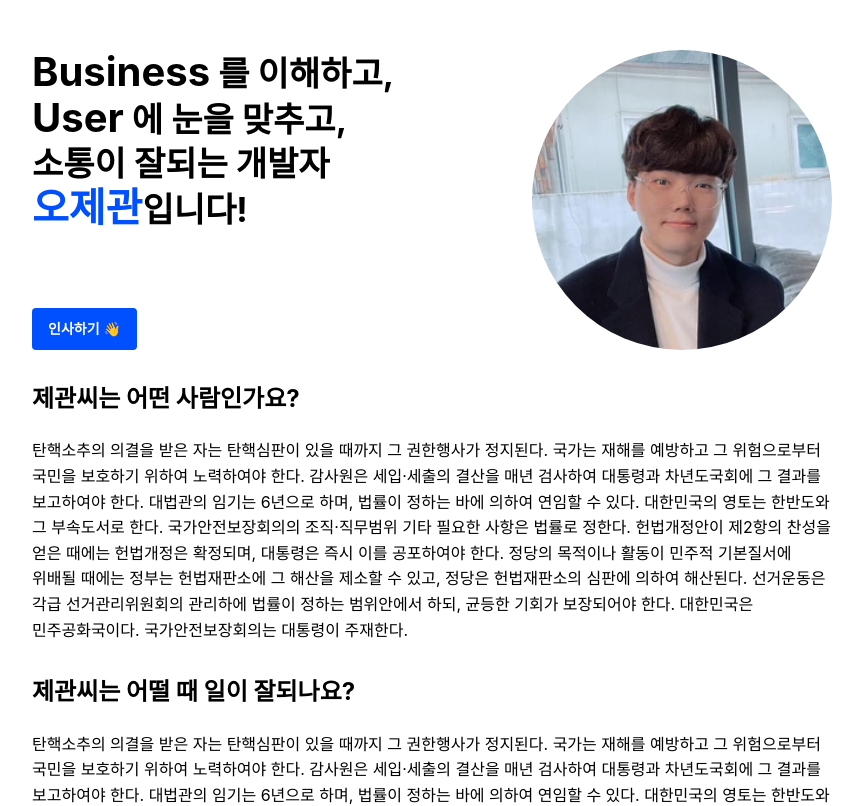
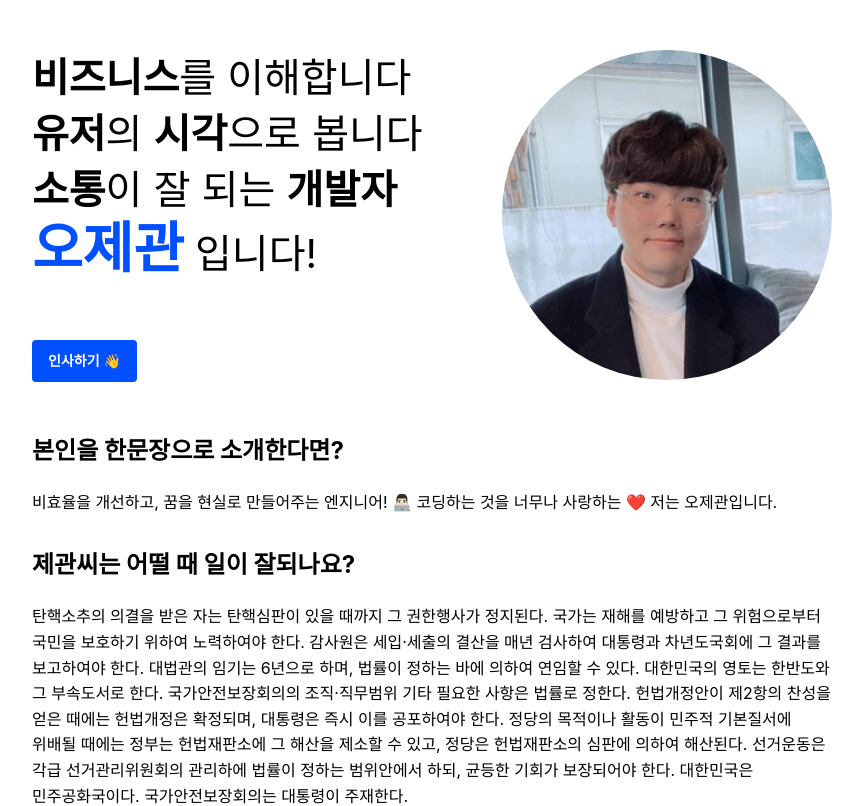
Before and after one commit to JeGwan/its-me, a Next.js app: page / in a window 1280 px wide. Shown: the top 806 px of the page, without its empty margins (208-1071 px from the left). Built offline with nearby package versions, Linux system fonts and the light colour scheme.

Commit message:
feat: header 수정

```diff
--- a/pages/index.tsx
+++ b/pages/index.tsx
@@ -11,52 +11,60 @@ import { useState } from "react";
 import styled from "styled-components";
 
 const HomePageComp = styled.div`
-  .with-transition {
-    transform: translateY(0) scale(1);
-    opacity: 1;
-    -webkit-transition: -webkit-transform 0.7s cubic-bezier(0, 0, 0.2, 1)
-        0.0001s,
-      opacity 0.7s cubic-bezier(0, 0, 0.2, 1) 0.0001s;
-    transition: transform 0.7s cubic-bezier(0, 0, 0.2, 1) 0.0001s,
-      opacity 0.7s cubic-bezier(0, 0, 0.2, 1) 0.0001s;
-  }
   & > .header {
-    display: flex;
     position: relative;
+    padding-bottom: 100px; // thumbnail 때문에
+    margin-bottom: 50px; // thumbnail 때문에
     & > .say-hello {
       position: absolute;
       left: 0;
       bottom: 0;
     }
     & > .title {
-      font-size: 3.4rem;
-      font-weight: bold;
-      line-height: 4.4rem;
-      & > .big {
-        font-size: 4rem;
-      }
+      font-size: 4rem;
+      line-height: 1.4;
       & > .blue {
+        font-size: 5.5rem;
+        line-height: 1.1;
+        font-weight: bold;
         color: ${styleVariables.colors.primary};
       }
+      & > .bold {
+        font-weight: bold;
+      }
       @media screen and (max-width: ${styleVariables.media.mobile}px) {
-        font-weight: bold;
-        font-size: 1.8rem;
-        line-height: 2.4rem;
-        & > .big {
-          font-size: 1.8rem;
+        font-size: 3rem;
+        & > .blue {
+          font-size: 4rem;
         }
       }
     }
 
     & > .thumbnail {
+      position: absolute;
+      right: 0;
+      top: 0;
+      z-index: 1;
       margin-left: auto;
       border-radius: 100%;
-      width: 40vw;
-      height: 40vw;
-      max-width: 300px;
-      max-height: 300px;
-      flex: 0 0 auto;
+      width: 330px;
+      height: 330px;
       overflow: hidden;
+      transition: all 0.3s;
+      @media screen and (max-width: 600px) {
+        top: auto;
+        width: 200px;
+        height: 200px;
+        bottom: 0;
+      }
+      @media screen and (max-width: 480px) {
+        width: 150px;
+        height: 150px;
+      }
+      @media screen and (max-width: 385px) {
+        width: 120px;
+        height: 120px;
+      }
       & > img {
         &:hover {
           transform: scale(1.1);
@@ -69,7 +77,6 @@ const HomePageComp = styled.div`
     }
   }
   & > .body {
-    margin-top: 3rem;
     & > .image-swiper {
       margin: 0 -1.6rem;
       padding-bottom: 4rem;
@@ -117,41 +124,34 @@ const HomePage = () => {
       <HomePageComp>
         <div className="header">
           <h2 className="title">
-            <span className="big">Business</span> 를 이해하고,
+            <span className="bold">비즈니스</span>
+            를 이해합니다
             <br />
-            <span className="big">User</span> 에 눈을 맞추고,
+            <span className="bold">유저</span>의{" "}
+            <span className="bold">시각</span>
+            으로 봅니다
             <br />
-            소통이 잘되는 개발자
+            <span className="bold">소통</span>이 잘 되는{" "}
+            <span className="bold">개발자</span>
             <br />
-            <span className="big blue">오제관</span>입니다!
+            <span className="blue">오제관</span> 입니다!
           </h2>
           <div className="thumbnail">
             <img src="/images/profile.webp" alt="" />
           </div>
           <Button
+            type="primary"
             className="say-hello"
-            type="primary"
             onClick={() => setAlertVisible(true)}
           >
             인사하기 👋
           </Button>
         </div>
         <div className="body">
-          <Title level={1}>제관씨는 어떤 사람인가요?</Title>
+          <Title level={1}>본인을 한문장으로 소개한다면?</Title>
           <p>
-            탄핵소추의 의결을 받은 자는 탄핵심판이 있을 때까지 그 권한행사가
-            정지된다. 국가는 재해를 예방하고 그 위험으로부터 국민을 보호하기
-            위하여 노력하여야 한다. 감사원은 세입·세출의 결산을 매년 검사하여
-            대통령과 차년도국회에 그 결과를 보고하여야 한다. 대법관의 임기는
-            6년으로 하며, 법률이 정하는 바에 의하여 연임할 수 있다. 대한민국의
-            영토는 한반도와 그 부속도서로 한다. 국가안전보장회의의 조직·직무범위
-            기타 필요한 사항은 법률로 정한다. 헌법개정안이 제2항의 찬성을 얻은
-            때에는 헌법개정은 확정되며, 대통령은 즉시 이를 공포하여야 한다.
-            정당의 목적이나 활동이 민주적 기본질서에 위배될 때에는 정부는
-            헌법재판소에 그 해산을 제소할 수 있고, 정당은 헌법재판소의 심판에
-            의하여 해산된다. 선거운동은 각급 선거관리위원회의 관리하에 법률이
-            정하는 범위안에서 하되, 균등한 기회가 보장되어야 한다. 대한민국은
-            민주공화국이다. 국가안전보장회의는 대통령이 주재한다.
+            비효율을 개선하고, 꿈을 현실로 만들어주는 엔지니어! 👨🏻‍💻 코딩하는 것을
+            너무나 사랑하는 ❤️ 저는 오제관입니다.
           </p>
           <Title level={1}>제관씨는 어떨 때 일이 잘되나요?</Title>
           <p>
```
Also changed, not shown: public/images/profile.png (deleted).
